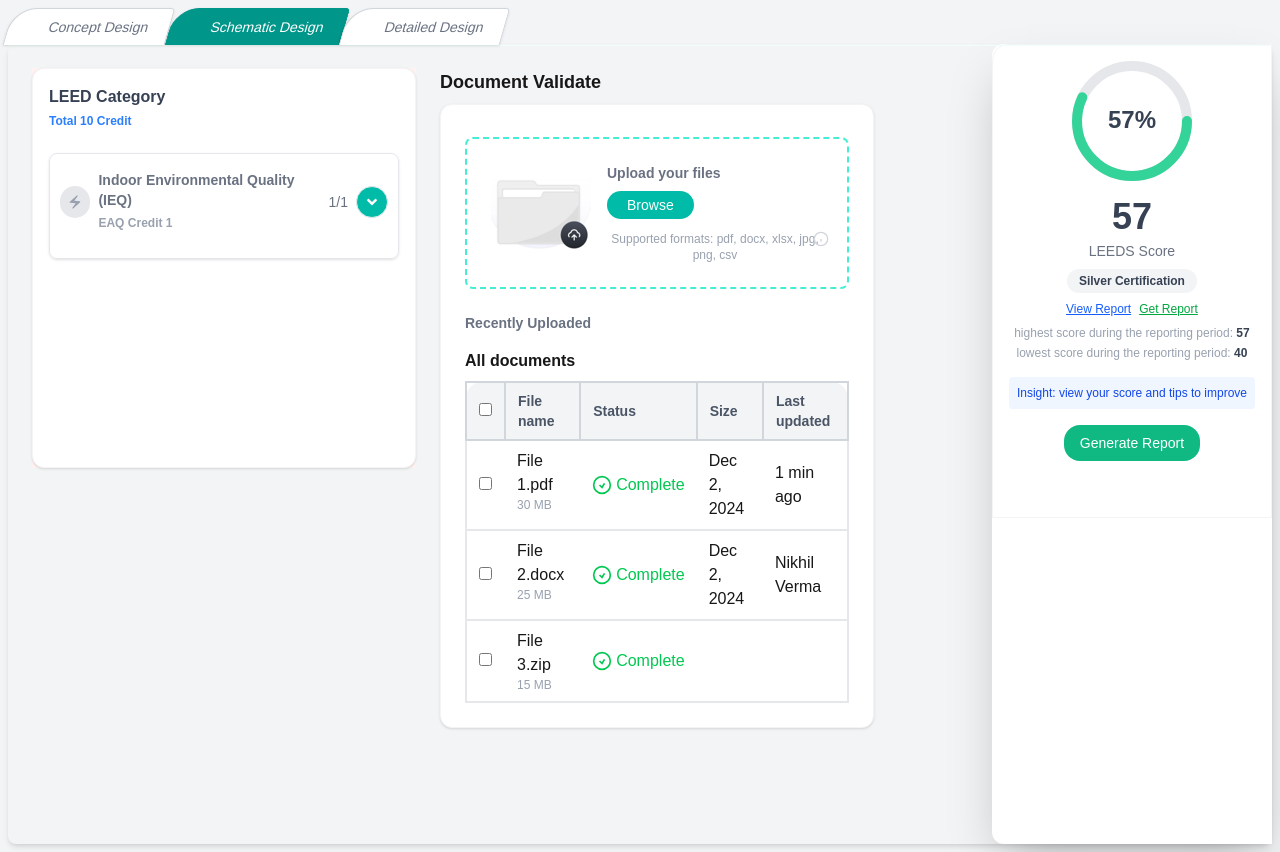
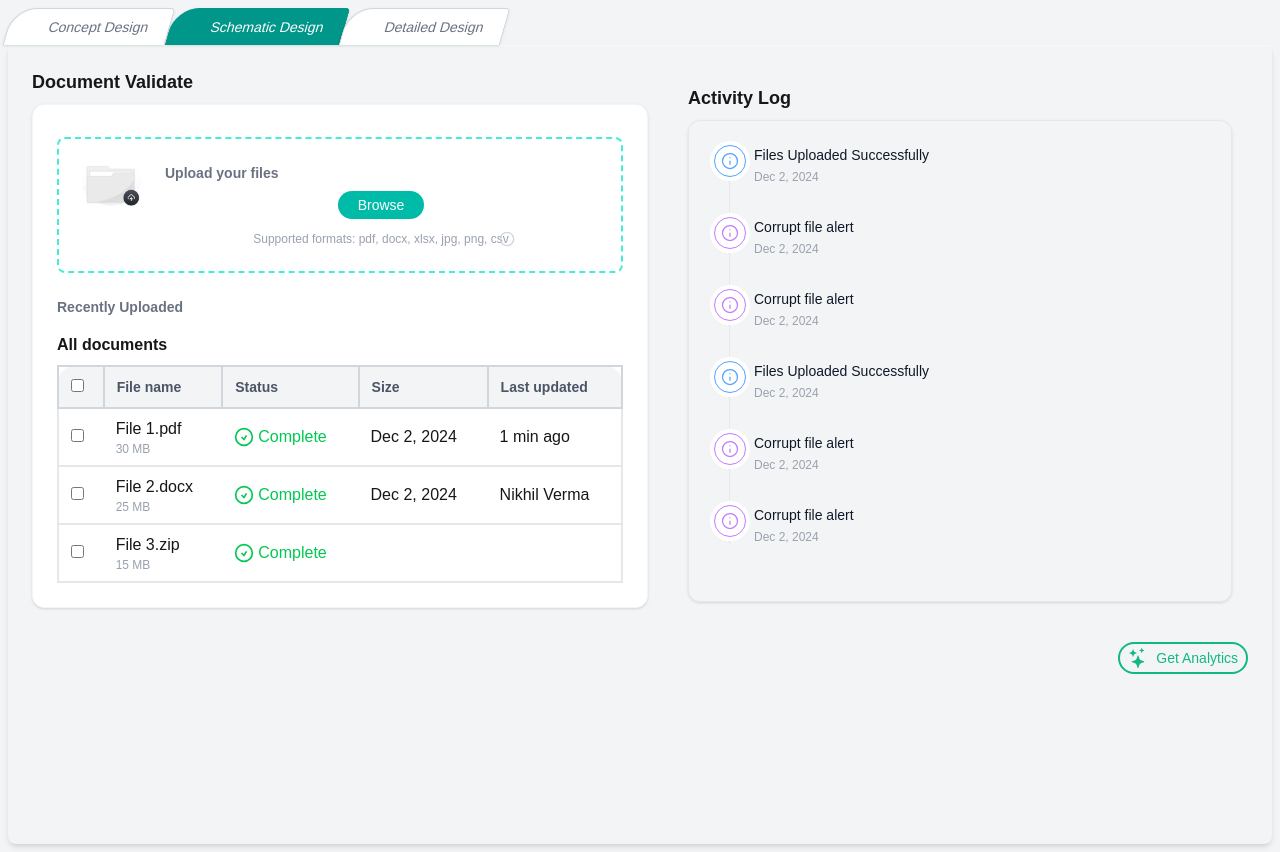
Before and after one commit to gayatrisustaininsight/green-ai-frontend, a Next.js app: page /dashboard in a window 1280 px wide. Built offline with nearby package versions, Linux system fonts and the light colour scheme.

Commit message:
Update DashboardWrapper to set analytics state to false by default and refine layout styling for improved visual consistency.

```diff
--- a/components/Dashbord/DashboardWrapper.tsx
+++ b/components/Dashbord/DashboardWrapper.tsx
@@ -64,7 +64,7 @@ const tableData = [
 
 
 const DashboardWrapper = () => {
-    const [analytics, setAnalytics] = useState<any>(true);
+    const [analytics, setAnalytics] = useState<any>(false);
     const handleGetAnalytics = () => {
         setAnalytics(true);
     }
@@ -114,11 +114,11 @@ const DashboardWrapper = () => {
                     }
 
 
-                    <div className=" flex-1  w-full">
+                    <div className="   w-full">
                         <h4 className="text-lg font-semibold mb-2">Document Validate</h4>
 
 
-                        <div className="bg-white rounded-xl shadow-sm p-6 mb-6  w-full border border-gray-100">
+                        <div className="bg-white rounded-xl shadow-sm p-6 mb-6  w-full  border border-gray-100">
 
                             <FileUpload
                                 isAnalytics={analytics}
```
